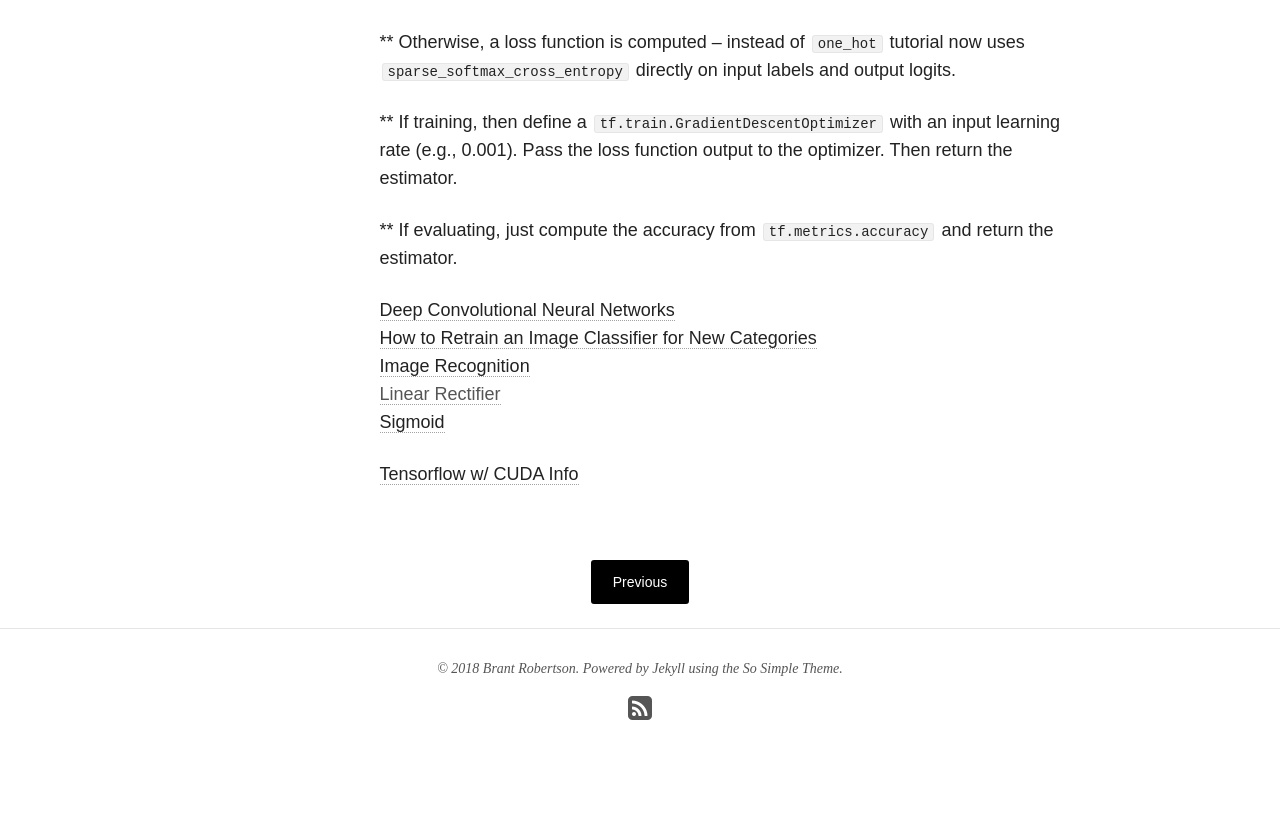
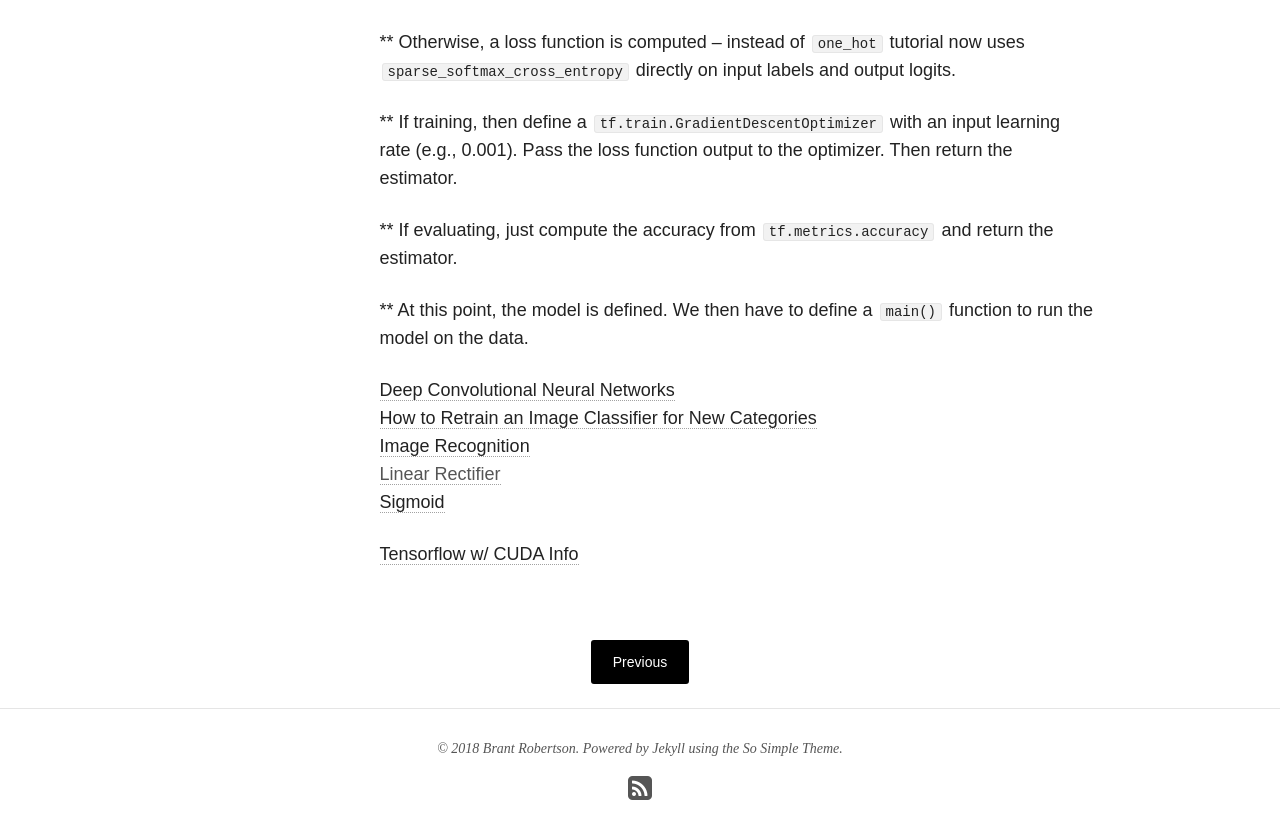
Before and after one commit to brantr/brantr.github.io, a Jekyll site: the page built from _posts/blog/2018-04-02-tensorflow.md, in a window 1280 px wide and 900 px high, scrolled down 2214 px. Shown: the top 839 px of the window. Built offline with Jekyll 4.4.1, drawn with Linux system fonts in a browser that asks for light colours; nearby versions of some CDN libraries.

Commit message:
Definition of main in tf.layers tutorial.

```diff
--- a/_posts/blog/2018-04-02-tensorflow.md
+++ b/_posts/blog/2018-04-02-tensorflow.md
@@ -53,6 +53,8 @@ can be input into `tf.layers.dense()`.
 
 ** If evaluating, just compute the accuracy from `tf.metrics.accuracy` and return the estimator.
 
+** At this point, the model is defined.  We then have to define a `main()` function to run the model on the data.
+
 [Deep Convolutional Neural Networks](https://www.tensorflow.org/tutorials/deep_cnn)
 [How to Retrain an Image Classifier for New Categories](https://www.tensorflow.org/tutorials/image_retraining)
 [Image Recognition](https://www.tensorflow.org/tutorials/image_recognition)
```
